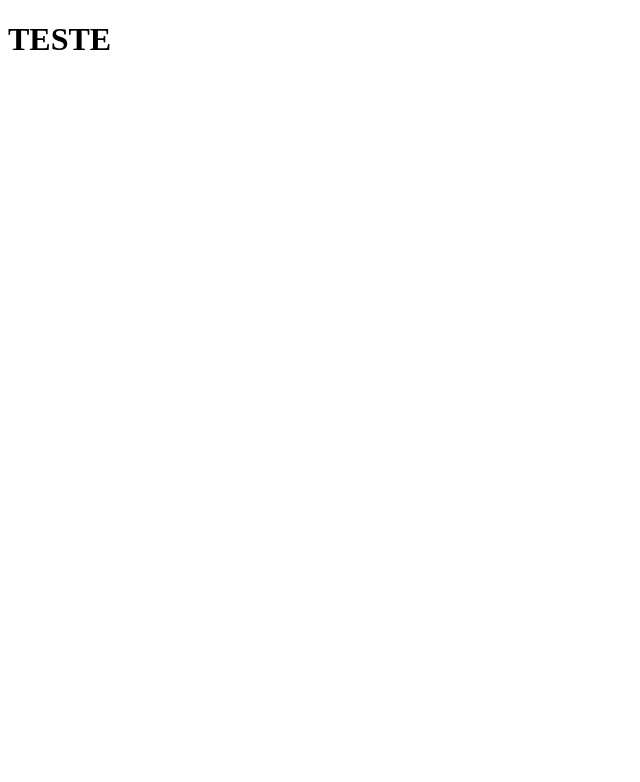
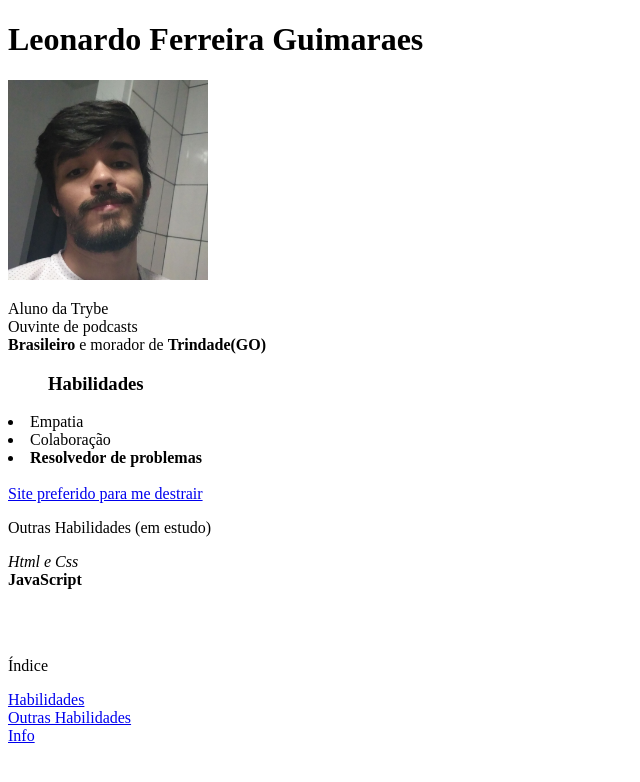
Before and after one commit to Lonardow/Lonardow.github.io, a plain HTML site: page index.html in a window 1280 px wide. Shown: the whole page, without its empty margins (0-640 px from the left). Drawn offline with Linux system fonts and the light colour scheme; files whose address does not match are found by name.

Commit message:
adicionando portifolio

```diff
--- a/index.html
+++ b/index.html
@@ -5,6 +5,25 @@
     <title>Lonardow git-web</title>
 </head>
 <body>
-    <h1>TESTE</h1>
+    <h1>Leonardo Ferreira Guimaraes</h1>
+    <img src="/home/lonardo/Documentos/githubpages/Lonardow.github.io/Leonardofoto.jpg" alt="Foto do Leonardo" width="200px">
+    <p id="info">Aluno da Trybe<br>
+       Ouvinte de podcasts<br>
+       <strong>Brasileiro</strong> e morador de <strong>Trindade(GO)</strong></p>
+    <h3><ul id="hab">Habilidades</ul></h3>
+    <li>Empatia</li>
+    <li>Colaboração</li>
+    <li><strong>Resolvedor de problemas</strong></li><br>
+    <a href="https://9gag.com/" target="_blank">Site preferido para me destrair</a><br>
+    <p id="ohab">Outras Habilidades (em estudo)</p>
+    <p><em>Html e Css</em>
+    <br><strong>JavaScript</strong></p>
+    <br>
+    <br>
+    <p>Índice</p>
+    <a href="#hab">Habilidades</a><br>
+    <a href="#ohab">Outras Habilidades</a><br>
+    <a href="#info">Info</a>
+
 </body>
 </html>
```
Also changed, not shown: Leonardofoto.jpg (added).
